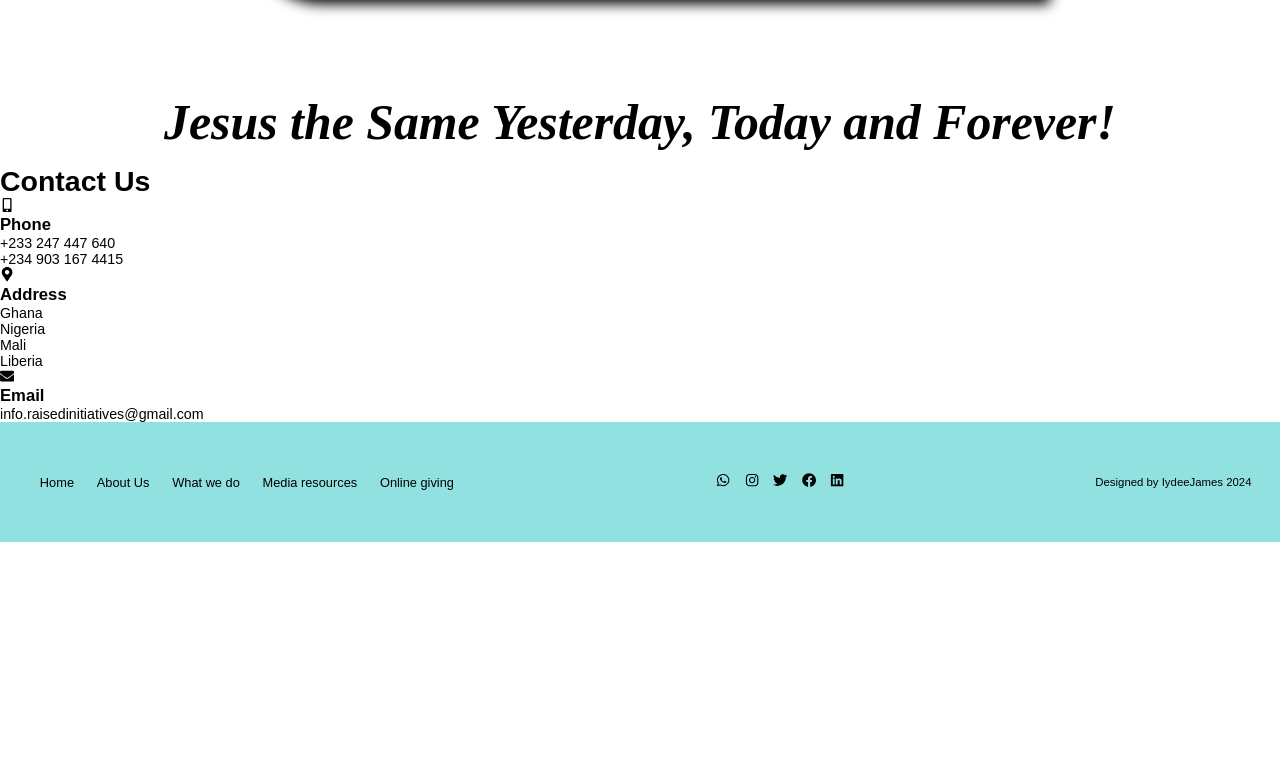
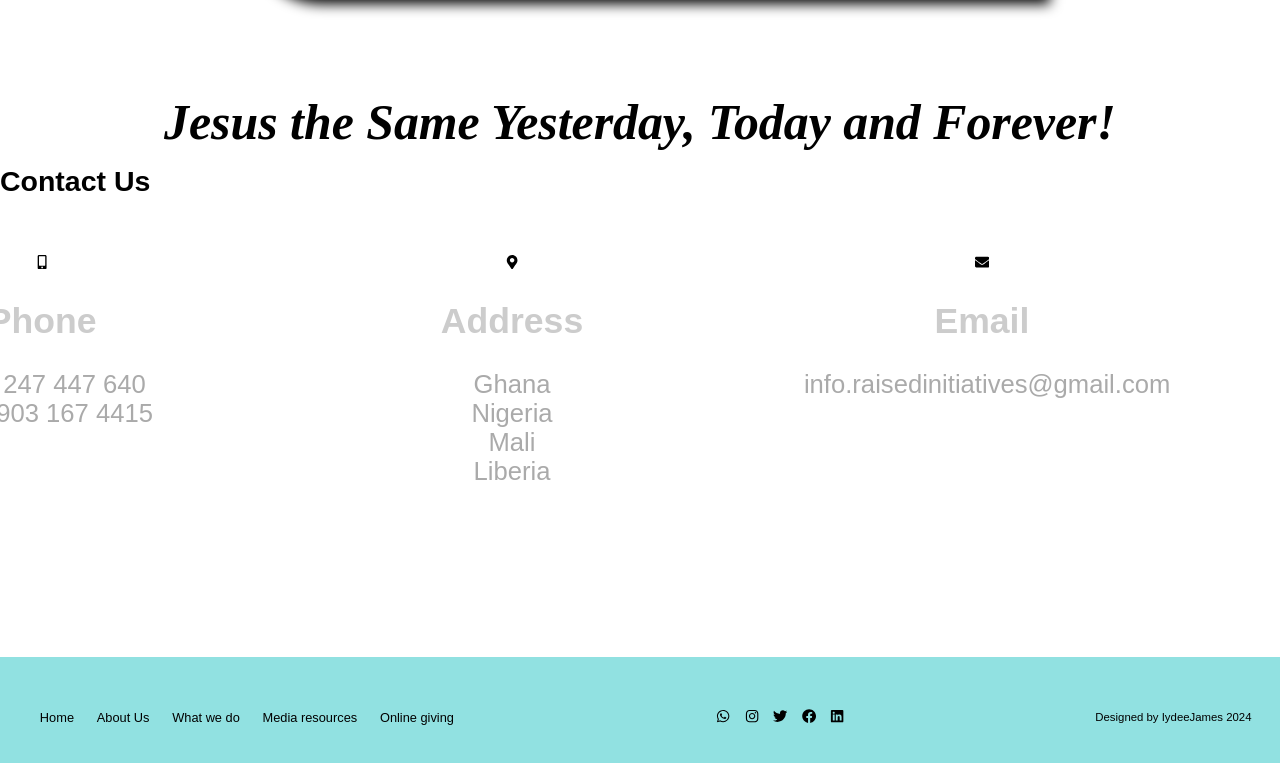
Before and after one commit to Iydeejames/Fortress-of-hope, a React (Create React App) app: page / in a window 1280 px wide. Shown: the part 4265-5028 px from the top of the page. Before the commit the page ends 4807 px from the top, so only its background shows below. Built offline with nearby package versions, Linux system fonts and the light colour scheme.

Commit message:
Update App.css

```diff
--- a/src/App.css
+++ b/src/App.css
@@ -958,6 +958,59 @@ video {
   font-family: 'Times New Roman', Times, serif;
 }
 
+/* Contact us */
+.section-4{
+  width: 100%;
+  height: 100vh;
+  background-color: #222020;
+  display: flex;
+  align-items: center;
+  padding: 0 10rem;
+}
+
+.contact-wrapper{
+  width: 80%;
+  display: flex;
+  flex-direction: column;
+  align-items: center;
+}
+
+.contact-details{
+  display: flex;
+  margin-bottom: 8rem;
+}
+
+.contact-details div{
+  width: 25rem;
+  text-align: center;
+  margin: 4rem;
+}
+
+.contact-details i{
+  font-size: 6rem;
+  color: #0da5d3;
+}
+
+.contact-details h3{
+  font-family: 'MADE Soulmaze', sans-serif;
+  font-size: 2.5rem;
+  margin: 2rem 0;
+  color: #ccc;
+}
+
+.contact-details p{
+  font-size: 1.8rem;
+  color: #aaa;
+}
+
+.contact-wrapper h1{
+  font-size: 4.5rem;
+  color: #ccc;
+  text-transform: uppercase;
+  margin-bottom: 3rem;
+  color: #0da5d3;
+}
+
 /* Footer */
 .footer-section{
   height: 15vh;
```
